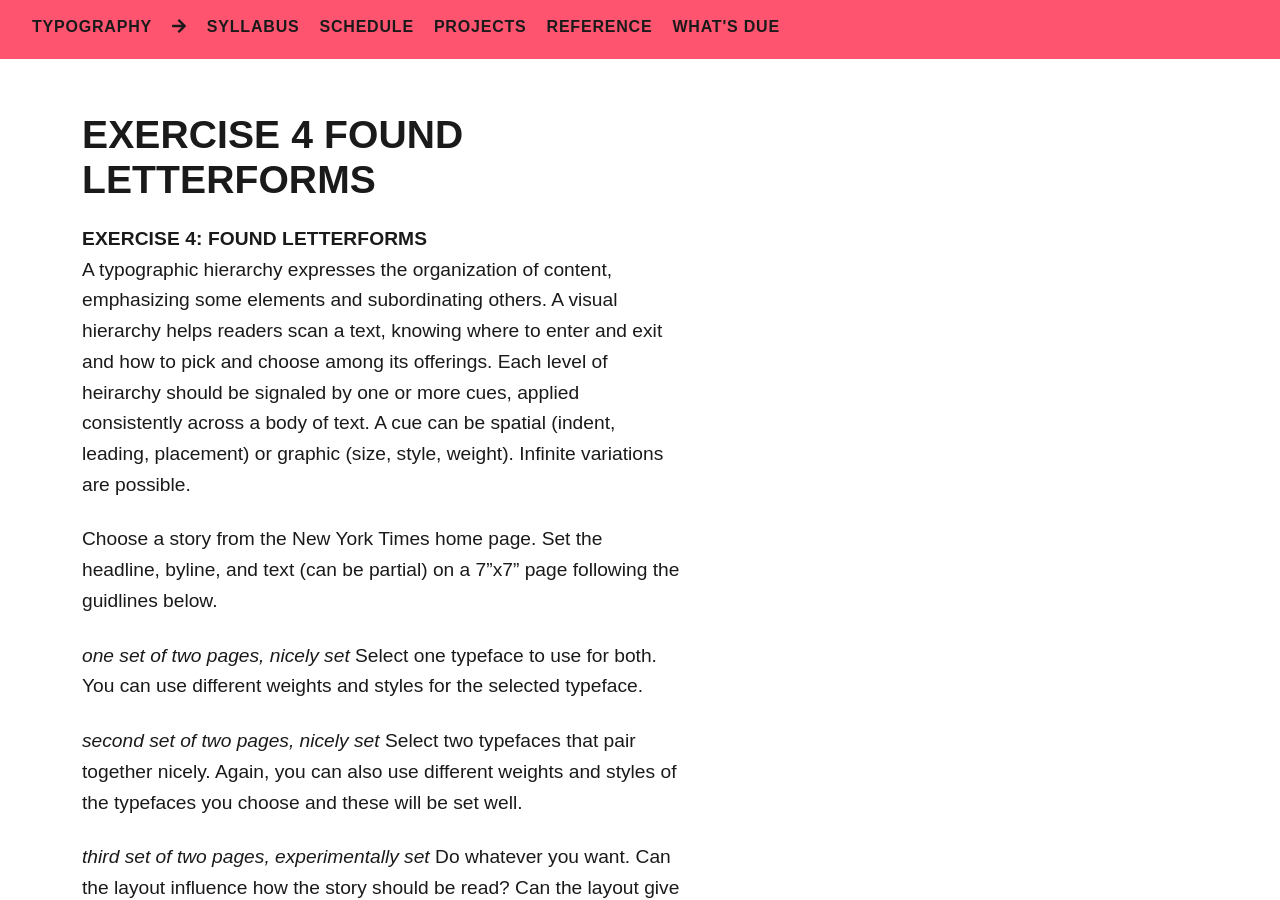
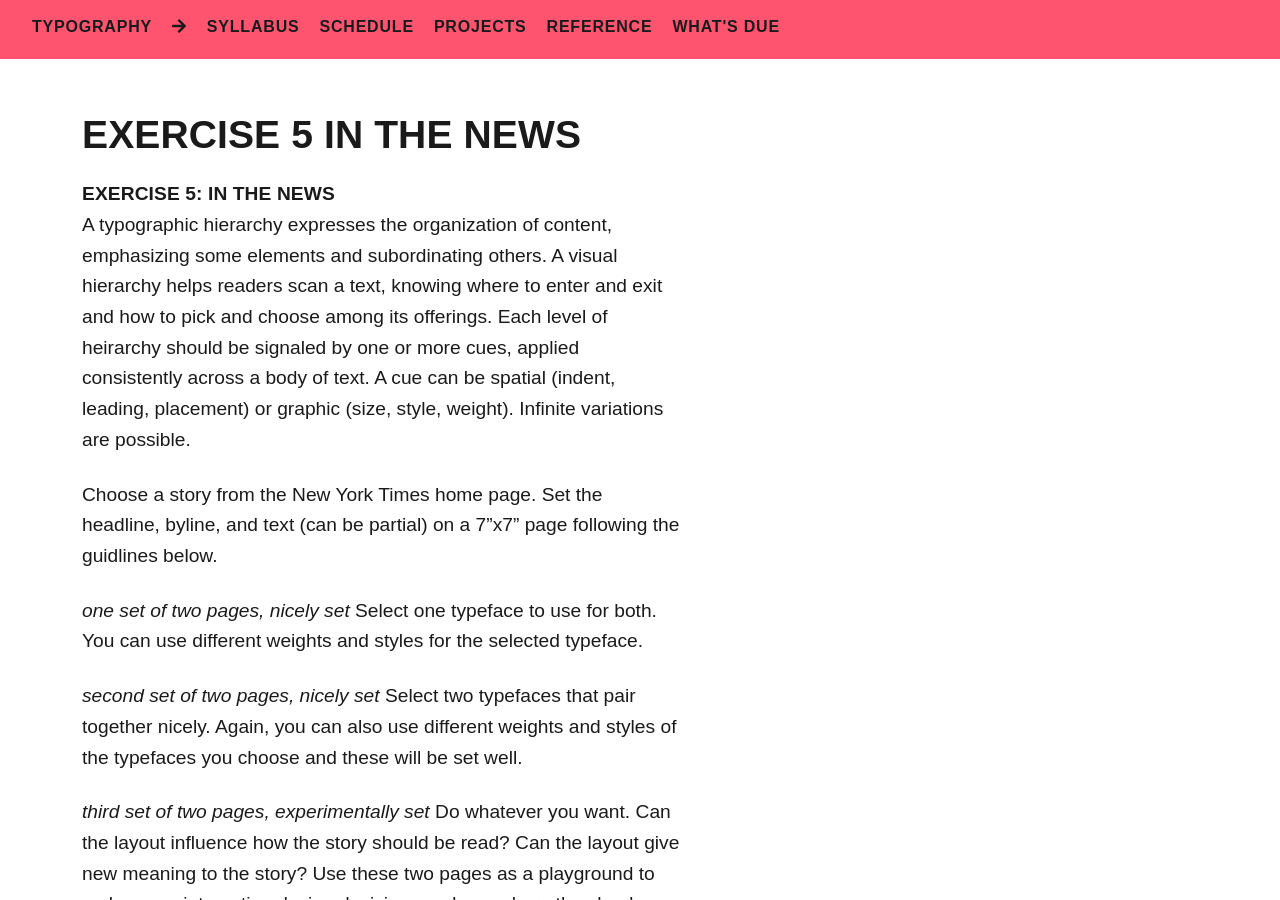
Before and after one commit to gmu-gd/type22-fall, a Jekyll site: the page built from _posts/2022-09-27-e5.md, in a window 1280 px wide and 900 px high. Built offline with Jekyll 4.4.1, drawn with Linux system fonts in a browser that asks for light colours; some web fonts are replaced.

Commit message:
Update 2022-09-27-e5.md

```diff
--- a/_posts/2022-09-27-e5.md
+++ b/_posts/2022-09-27-e5.md
@@ -1,12 +1,12 @@
 ---
 layout: tutorial
 author: Michael McDermott
-title: Found Letterforms
-slug: e4
-subhead: Exercise 4
+title: In the News
+slug: e5
+subhead: Exercise 5
 categories: [exercises]
 ---
-#### Exercise 4: Found Letterforms
+#### Exercise 5: In the News
 A typographic hierarchy expresses the organization of content, emphasizing some elements and subordinating others. A visual hierarchy helps readers scan a text, knowing where to enter and exit and how to pick and choose among its offerings. Each level of heirarchy should be signaled by one or more cues, applied consistently across a body of text. A cue can be spatial (indent, leading, placement) or graphic (size, style, weight). Infinite variations are possible.
 
 Choose a story from the New York Times home page. Set the headline, byline,
```
